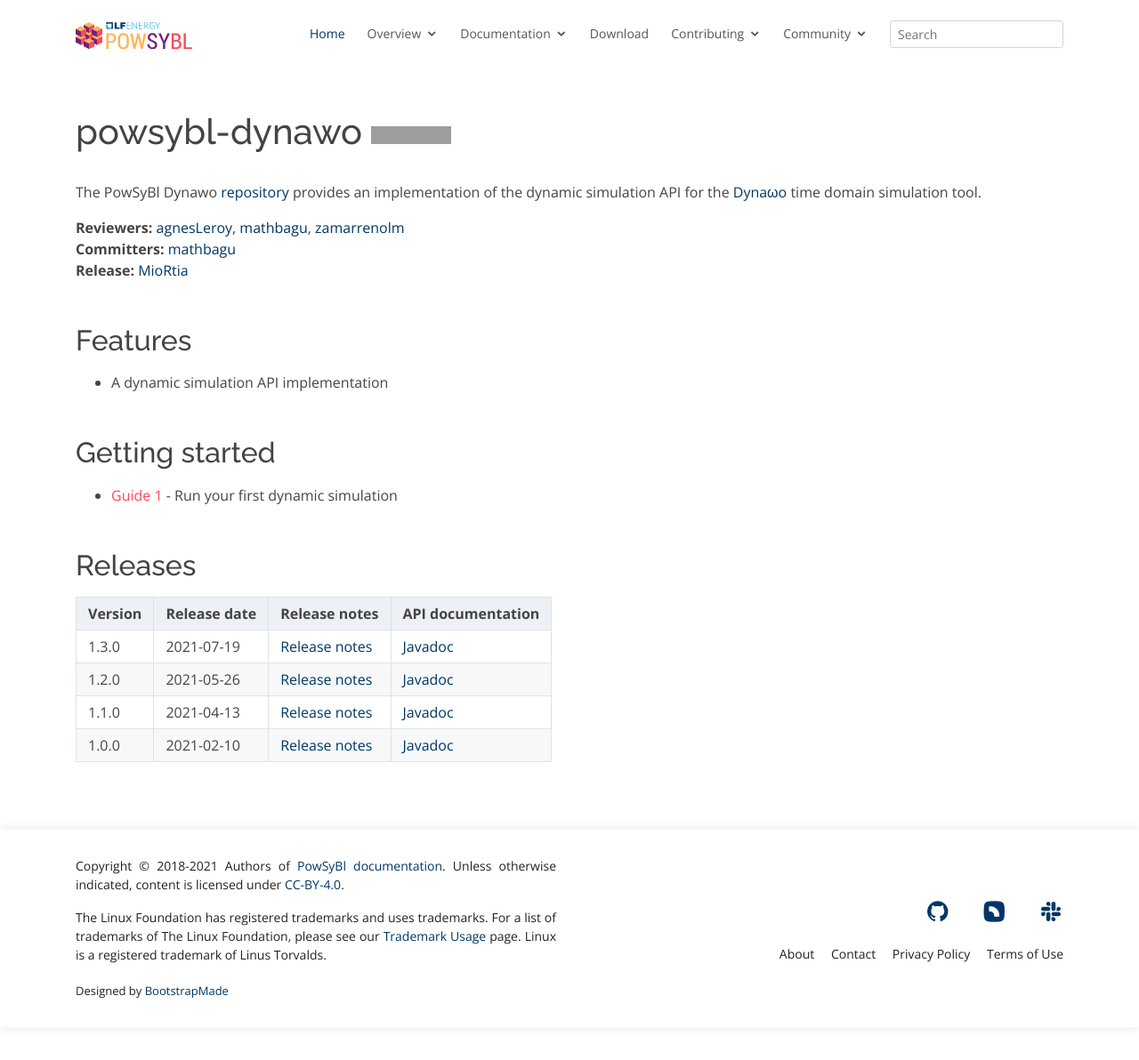
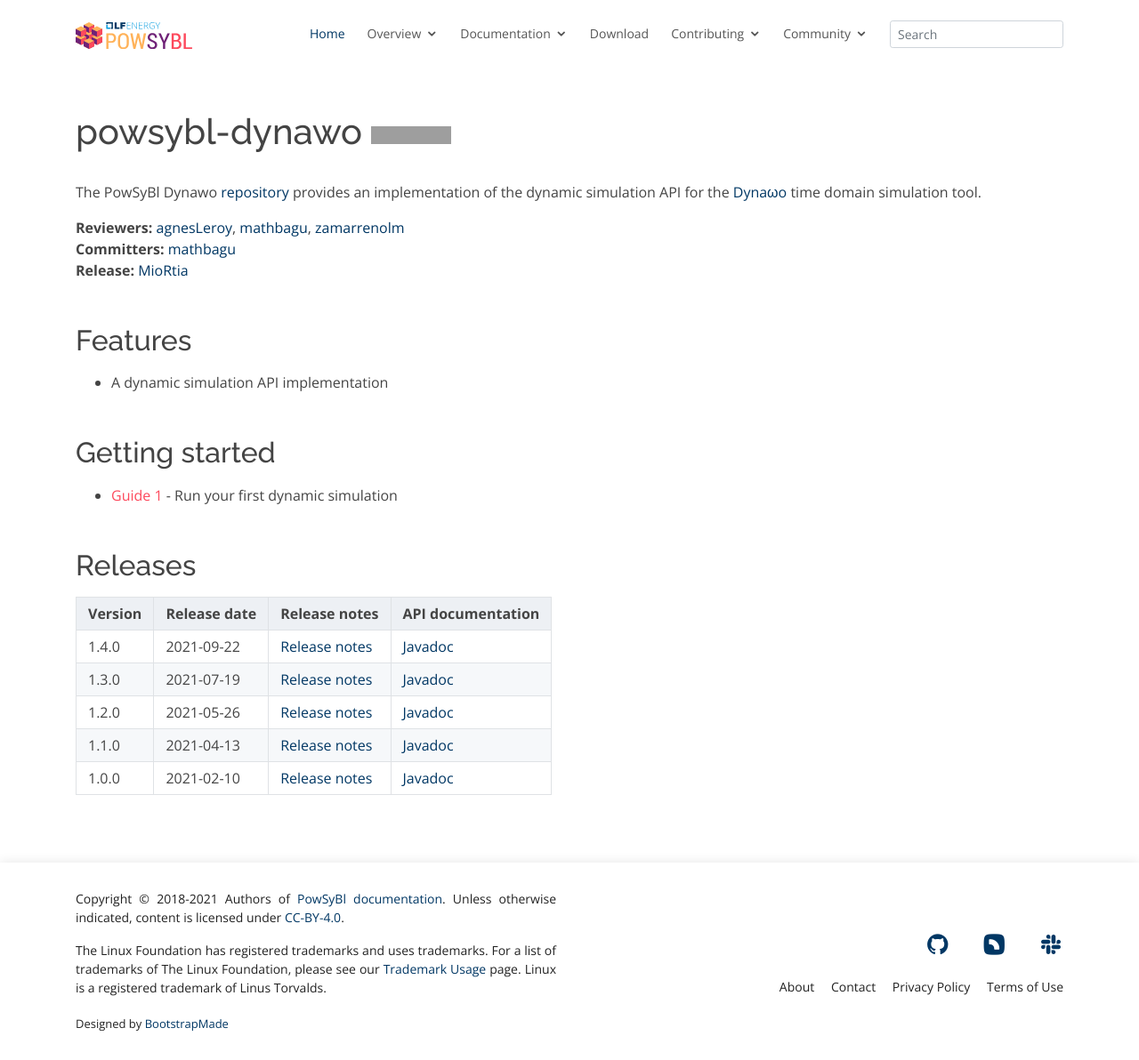
Before and after one commit to powsybl/powsybl.github.io, a Jekyll site: the page built from pages/documentation/developer/repositories/powsybl-dynawo.md, in a window 1280 px wide and 1192 px high. Shown: the whole window at 89% size. Built offline with Jekyll 4.4.1, drawn with Linux system fonts in a browser that asks for light colours; our own code applies the rules of GitHub Pages for plain Markdown files; grey boxes are pictures that could not be loaded.

Commit message:
powsybl-dynawo table update
Signed-off-by: Florian Dupuy <florian.dupuy@rte-france.com>

```diff
--- a/pages/documentation/developer/repositories/powsybl-dynawo.md
+++ b/pages/documentation/developer/repositories/powsybl-dynawo.md
@@ -17,6 +17,7 @@
 
 | Version | Release date | Release notes | API documentation |
 | ------- | ------------ | ------------- | ----------------- |
+| 1.4.0 | 2021-09-22 | [Release notes](https://github.com/powsybl/powsybl-dynawo/releases/tag/v1.4.0) | [Javadoc](https://javadoc.io/doc/com.powsybl/powsybl-dynawo/1.4.0/index.html) |
 | 1.3.0 | 2021-07-19 | [Release notes](https://github.com/powsybl/powsybl-dynawo/releases/tag/v1.3.0) | [Javadoc](https://javadoc.io/doc/com.powsybl/powsybl-dynawo/1.3.0/index.html) |
 | 1.2.0 | 2021-05-26 | [Release notes](https://github.com/powsybl/powsybl-dynawo/releases/tag/v1.2.0) | [Javadoc](https://javadoc.io/doc/com.powsybl/powsybl-dynawo/1.2.0/index.html) |
 | 1.1.0 | 2021-04-13 | [Release notes](https://github.com/powsybl/powsybl-dynawo/releases/tag/v1.1.0) | [Javadoc](https://javadoc.io/doc/com.powsybl/powsybl-dynawo/1.1.0/index.html) |
```
